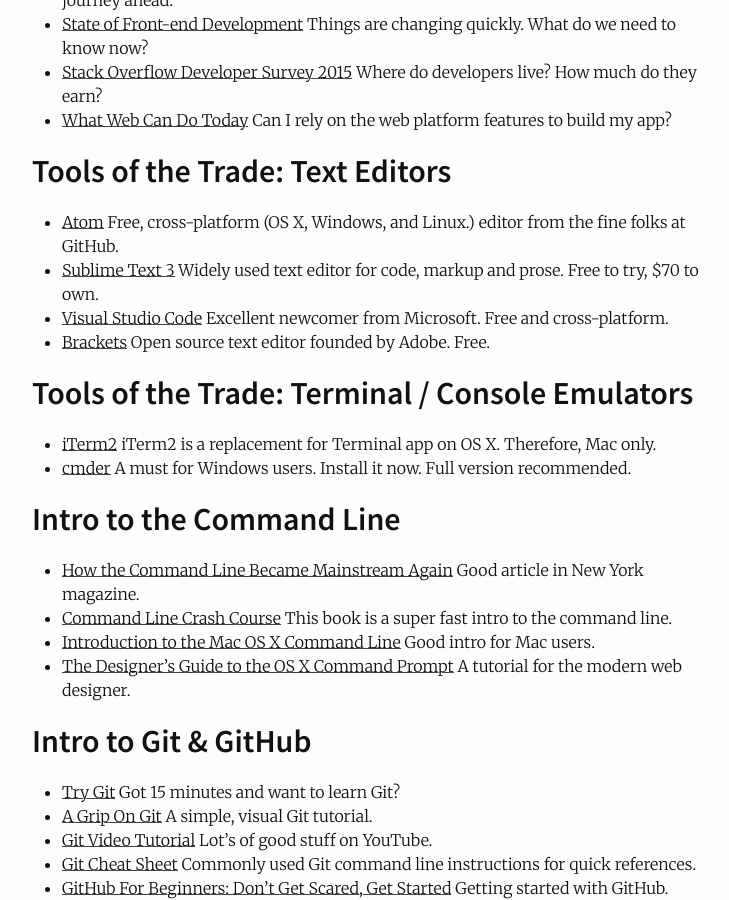
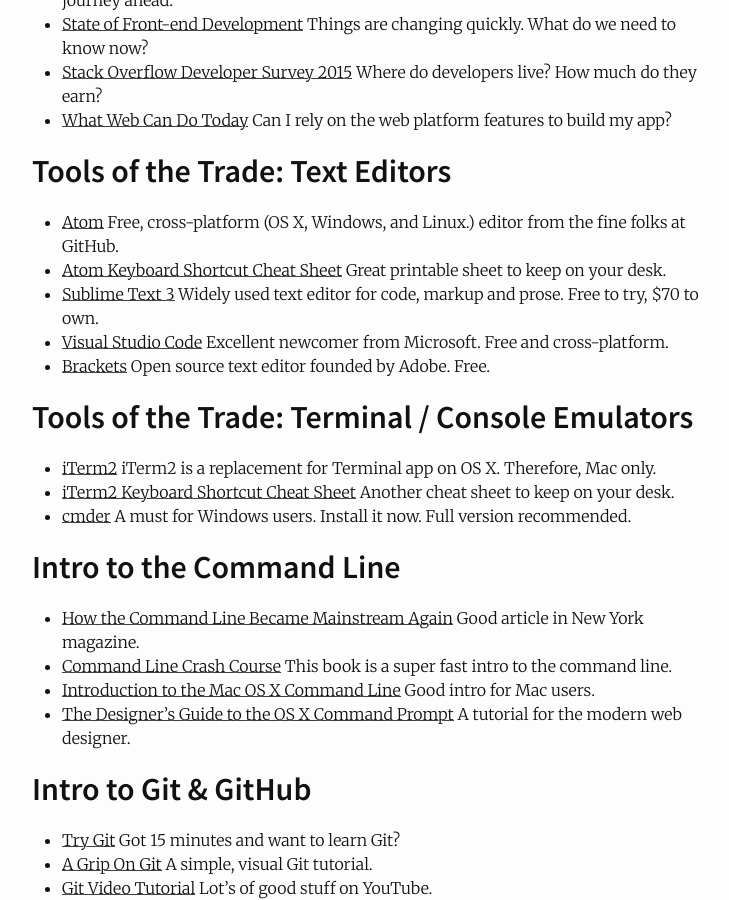
Before and after one commit to betamore/fewd, a Jekyll site: the page built from headstart.md, in a window 1280 px wide and 900 px high, scrolled down 335 px. Shown: the whole window, without its empty margins (268-997 px from the left). Built offline with Jekyll 4.4.1, drawn with Linux system fonts in a browser that asks for light colours.

Commit message:
add Atom and iTerm2 cheat sheets

```diff
--- a/headstart.md
+++ b/headstart.md
@@ -17,6 +17,7 @@
 ## Tools of the Trade: Text Editors
 
 * [Atom](https://atom.io) Free, cross-platform (OS X, Windows, and Linux.) editor from the fine folks at GitHub.
+* [Atom Keyboard Shortcut Cheat Sheet](http://blog.bugsnag.com/atom-editor-cheat-sheet) Great printable sheet to keep on your desk.
 * [Sublime Text 3](https://www.sublimetext.com/3) Widely used text editor for code, markup and prose. Free to try, $70 to own.
 * [Visual Studio Code](https://code.visualstudio.com) Excellent newcomer from Microsoft. Free and cross-platform.
 * [Brackets](http://brackets.io) Open source text editor founded by Adobe. Free.
@@ -24,6 +25,7 @@
 ## Tools of the Trade: Terminal / Console Emulators
 
 * [iTerm2](http://www.iterm2.com) iTerm2 is a replacement for Terminal app on OS X. Therefore, Mac only.
+* [iTerm2 Keyboard Shortcut Cheat Sheet](https://gist.github.com/helger/3070258) Another cheat sheet to keep on your desk.
 * [cmder](http://cmder.net) A must for Windows users. Install it now. Full version recommended.
 
 ## Intro to the Command Line
```
